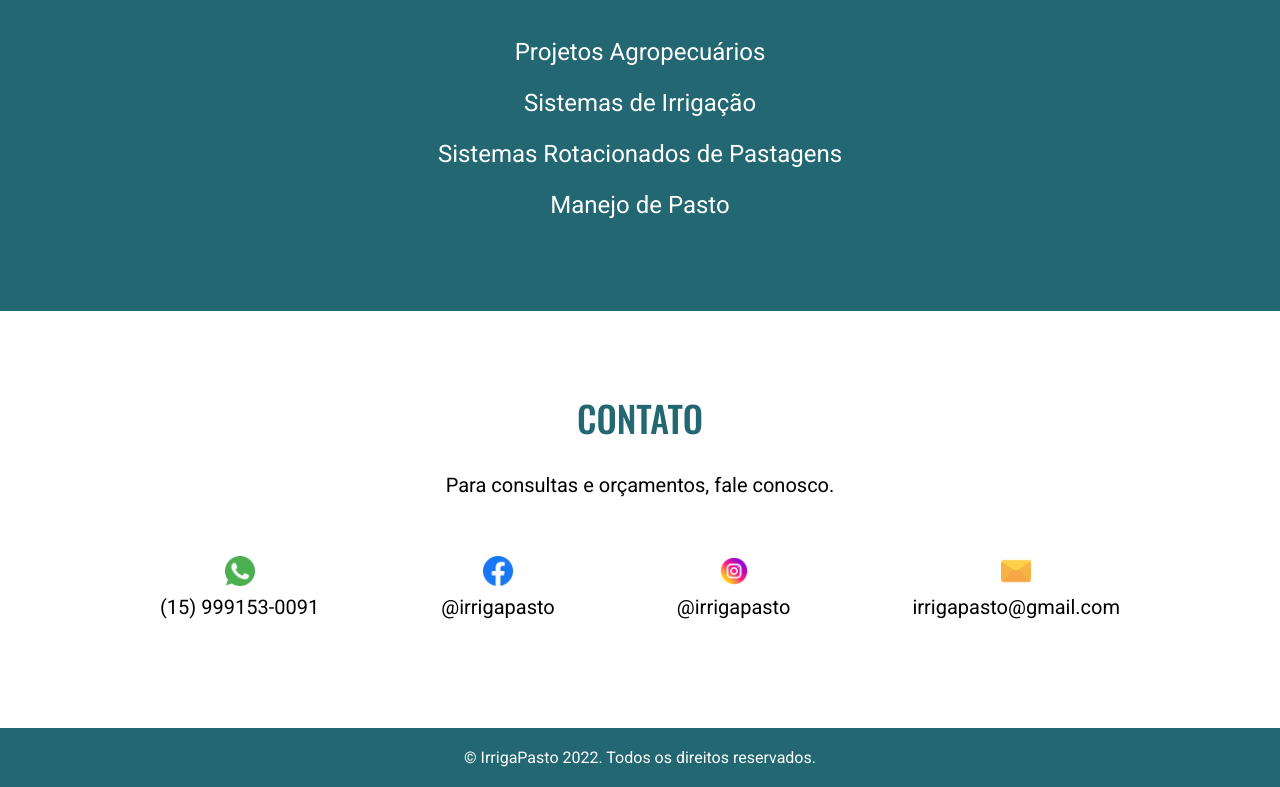
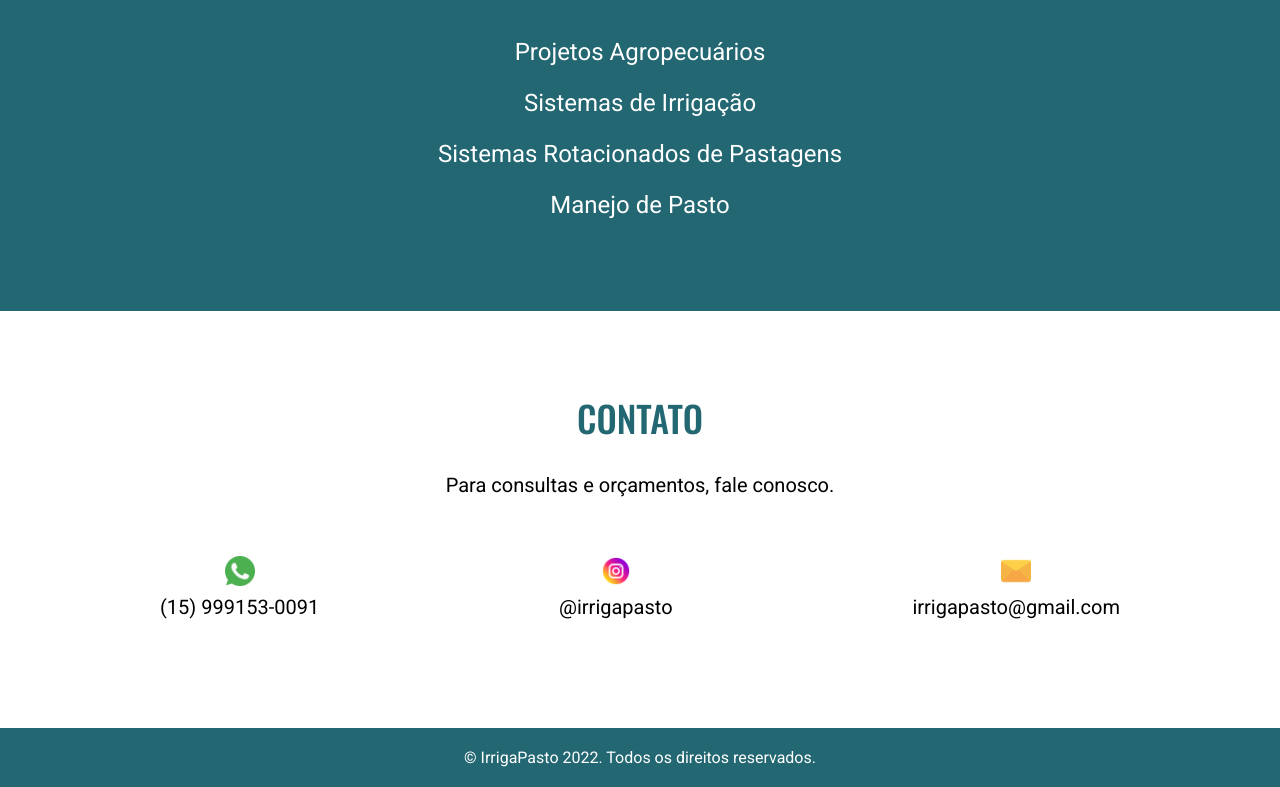
Before and after one commit to edmundobiglia/irrigapasto, a Gatsby site: page / in a window 1280 px wide. Shown: the part 999-1786 px from the top of the page. Built offline with nearby package versions, Linux system fonts and the light colour scheme; Gatsby itself is replaced by a stand-in of ours.

Commit message:
small tweaks to contact section

```diff
--- a/src/pages/index.tsx
+++ b/src/pages/index.tsx
@@ -40,16 +40,12 @@ const IndexPage: React.FC<PageProps> = () => {
       <Contact>
         <h1>CONTATO</h1>
 
-        <p>Para consultas e orçamentos, fale conosco.</p>
+        <p>Para consultas e orçamentos, fale&nbsp;conosco.</p>
 
         <div className="contact-container">
           <div className="contact-item">
             <img src={whatsappIcon} />
             <p><a href="https://wa.me/55159991530091">(15) 999153-0091</a></p>
-          </div>
-          <div className="contact-item">
-            <img src={facebookIcon} />
-            <p><a href="https://www.facebook.com/irrigapasto">@irrigapasto</a></p>
           </div>
           <div className="contact-item">
             <img src={instagramIcon} />
```
